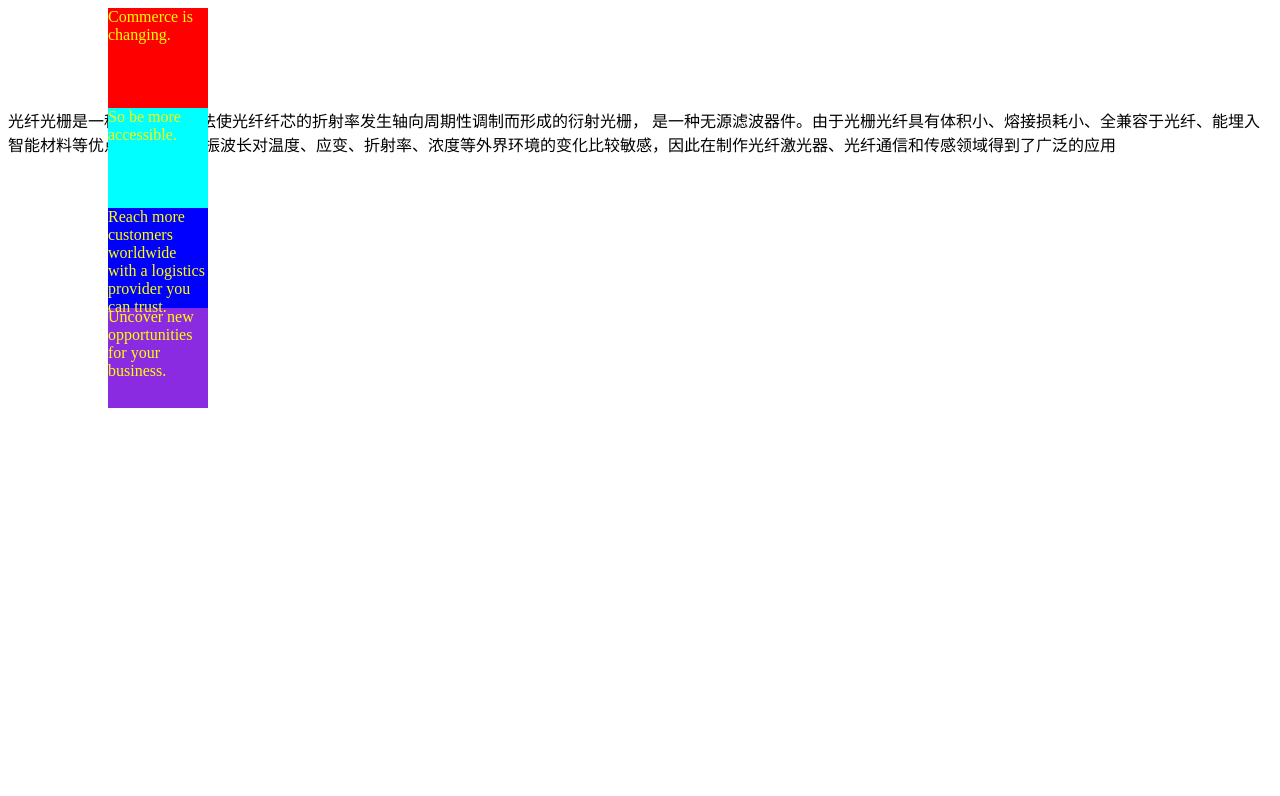
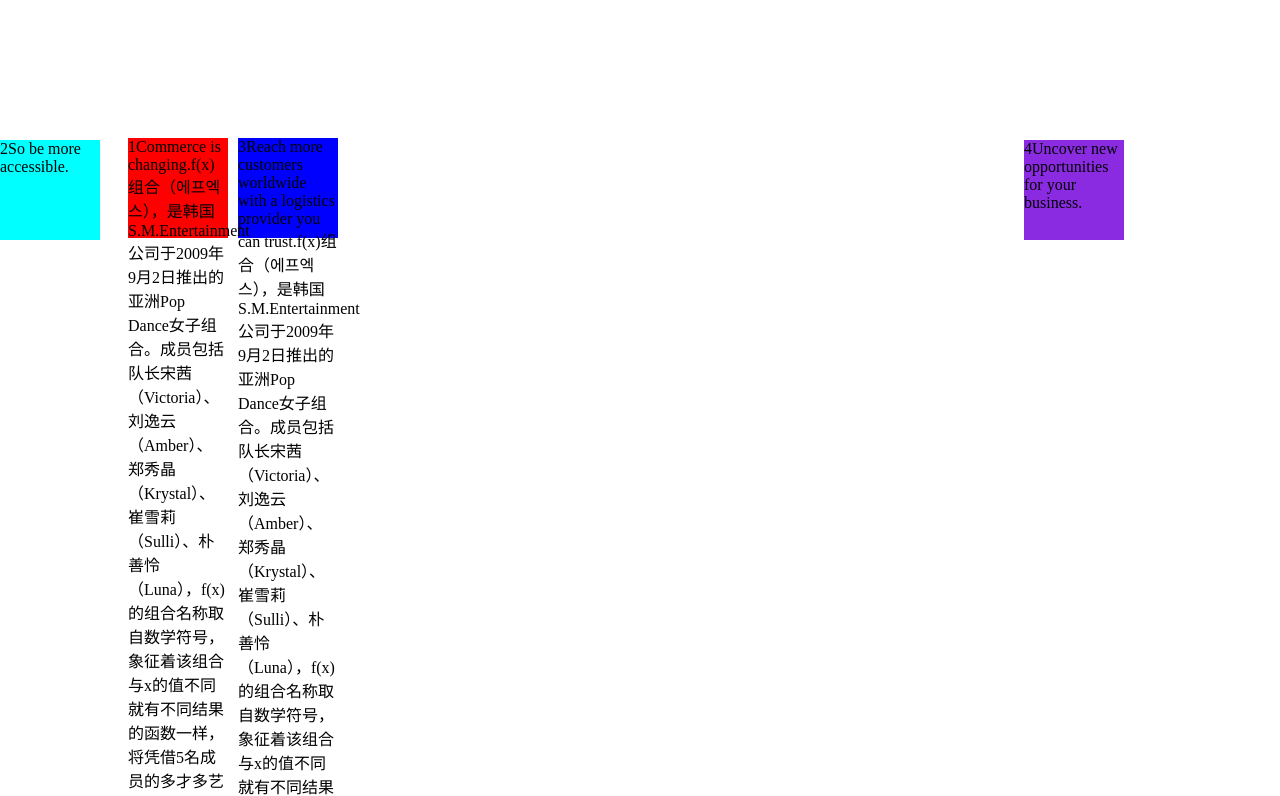
Before and after one commit to Futureword123456/Front_end, a plain HTML site: page html/定位.html in a window 1280 px wide. Shown: the top 796 px of the page. Drawn offline with Linux system fonts and the light colour scheme.

Commit message:
html+css

```diff
--- /dev/null
+++ b/css/anli.css
@@ -0,0 +1,35 @@
+.div1{
+    width: 400px;
+    height: 200px;
+    position: relative;
+    background-color: olivedrab;
+    top: 100px;
+    left: 200px;
+}
+.img1{
+    height: 30px;
+    position: absolute;
+    bottom: 5px;
+    right:15px ;
+}
+.div2{
+    width: 200px;
+    height: 100px;
+    background-color: red;
+    top: 60px;
+    left: 100px;
+    position: absolute;
+}
+.div3{
+    width: 30px;
+    height: 45px;
+    background-color: blueviolet;
+    /*椭圆*/
+    border-radius: 20px/30px;
+    text-align: center;
+    line-height: 45px;
+    color: white;
+    top: -10px;
+    left: -10px;
+    position: absolute;
+}
--- a/css/定位.css
+++ b/css/定位.css
@@ -13,27 +13,39 @@ div{
 }
 .div1{
     background-color: red;
-    /*position: relative;*/
-    /*left: 200px;*/
+    position: relative;
+    left: 20px;
+    top: 130px;
+    z-index: 4;
 }
 .div2{
     background-color: aqua;
-    /*position: relative;*/
-    /*left: 200px;*/
+    /*position: absolute;*/
+    left: 0;
+    top: 140px;
+    z-index: 1;
+    position: fixed;
 }
 .div3{
     background-color:blue;
-    /*position: relative;*/
-    /*left: 200px;*/
+    position: relative;
+    left: 130px;
+    top: 30px;
+    z-index: 2;
 }
 .div4{
     background-color:blueviolet;
-    /*position: relative;*/
-    /*left: 200px;*/
+    position: fixed;
+    left: 80%;
+    top: 140px;
+    z-index: 1;
 }
 .main {
     left: 100px;
-    color: yellow;
+    /*color: yellow;*/
     position: relative;
+    /*height: 200px;*/
+    float: left;
+    /*top:10px*/
 
 }
--- a/html/定位.html
+++ b/html/定位.html
@@ -7,14 +7,16 @@
 </head>
 <body>
     <div class="main">
-        <div class="div1"> Commerce is changing. </div>
-        <div class="div2">So be more accessible.</div>
-        <div class="div3">Reach more customers worldwide with a logistics provider you can trust.</div>
-        <div class="div4">Uncover new opportunities for your business.</div>
+        <div class="div1"> 1Commerce is changing.f(x)组合（에프엑스），是韩国S.M.Entertainment公司于2009年9月2日推出的亚洲Pop Dance女子组合。成员包括队长宋茜（Victoria）、刘逸云（Amber）、郑秀晶（Krystal）、崔雪莉（Sulli）、朴善怜（Luna），f(x)的组合名称取自数学符号，象征着该组合与x的值不同就有不同结果的函数一样，将凭借5名成员的多才多艺成为一个在各方面都很出色的女子组合。此外而f(x)中的f又有着flower的含义。
+            2009年8月24日，发行出 </div>
+        <div class="div2">2So be more accessible.</div>
+        <div class="div3">3Reach more customers worldwide with a logistics provider you can trust.f(x)组合（에프엑스），是韩国S.M.Entertainment公司于2009年9月2日推出的亚洲Pop Dance女子组合。成员包括队长宋茜（Victoria）、刘逸云（Amber）、郑秀晶（Krystal）、崔雪莉（Sulli）、朴善怜（Luna），f(x)的组合名称取自数学符号，象征着该组合与x的值不同就有不同结果的函数一样，将凭借5名成员的多才多艺成为一个在各方面都很出色的女子组合。此外而f(x)中的f又有着flower的含义。
+            2009年8月24日，发行出</div>
+        <div class="div4">4Uncover new opportunities for your business.</div>
     </div>
-    光纤光栅是一种通过一定方法使光纤纤芯的折射率发生轴向周期性调制而形成的衍射光栅，
-    是一种无源滤波器件。由于光栅光纤具有体积小、熔接损耗小、全兼容于光纤、能埋入智能材料等优点，
-    并且其谐振波长对温度、应变、折射率、浓度等外界环境的变化比较敏感，因此在制作光纤激光器、光纤通信和传感领域得到了广泛的应用
+<!--    光纤光栅是一种通过一定方法使光纤纤芯的折射率发生轴向周期性调制而形成的衍射光栅，-->
+<!--    是一种无源滤波器件。由于光栅光纤具有体积小、熔接损耗小、全兼容于光纤、能埋入智能材料等优点，-->
+<!--    并且其谐振波长对温度、应变、折射率、浓度等外界环境的变化比较敏感，因此在制作光纤激光器、光纤通信和传感领域得到了广泛的应用-->
 
 </body>
 </html>
```
Also changed, not shown: html/anli.html (added, +18 -0 lines), 1 other file.
